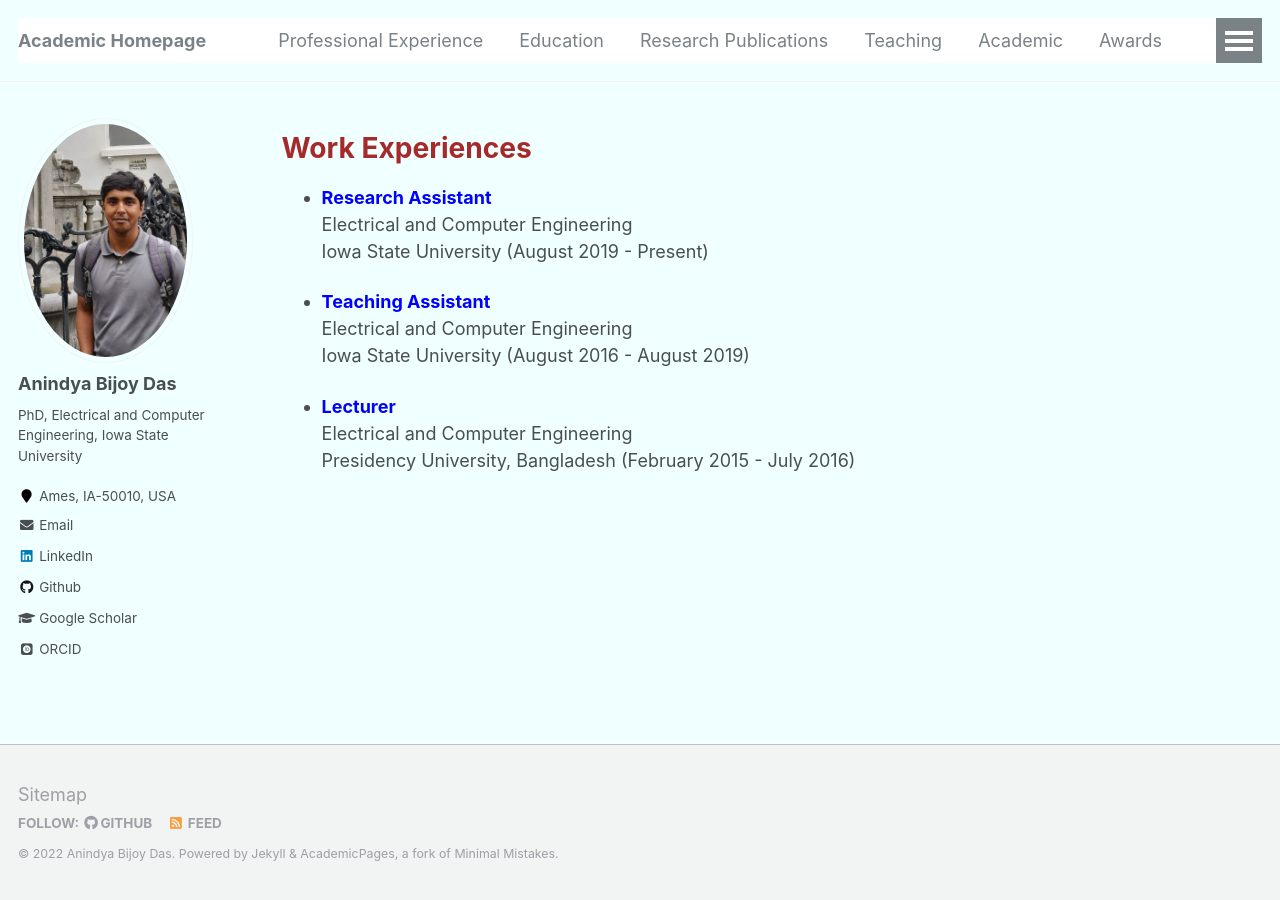
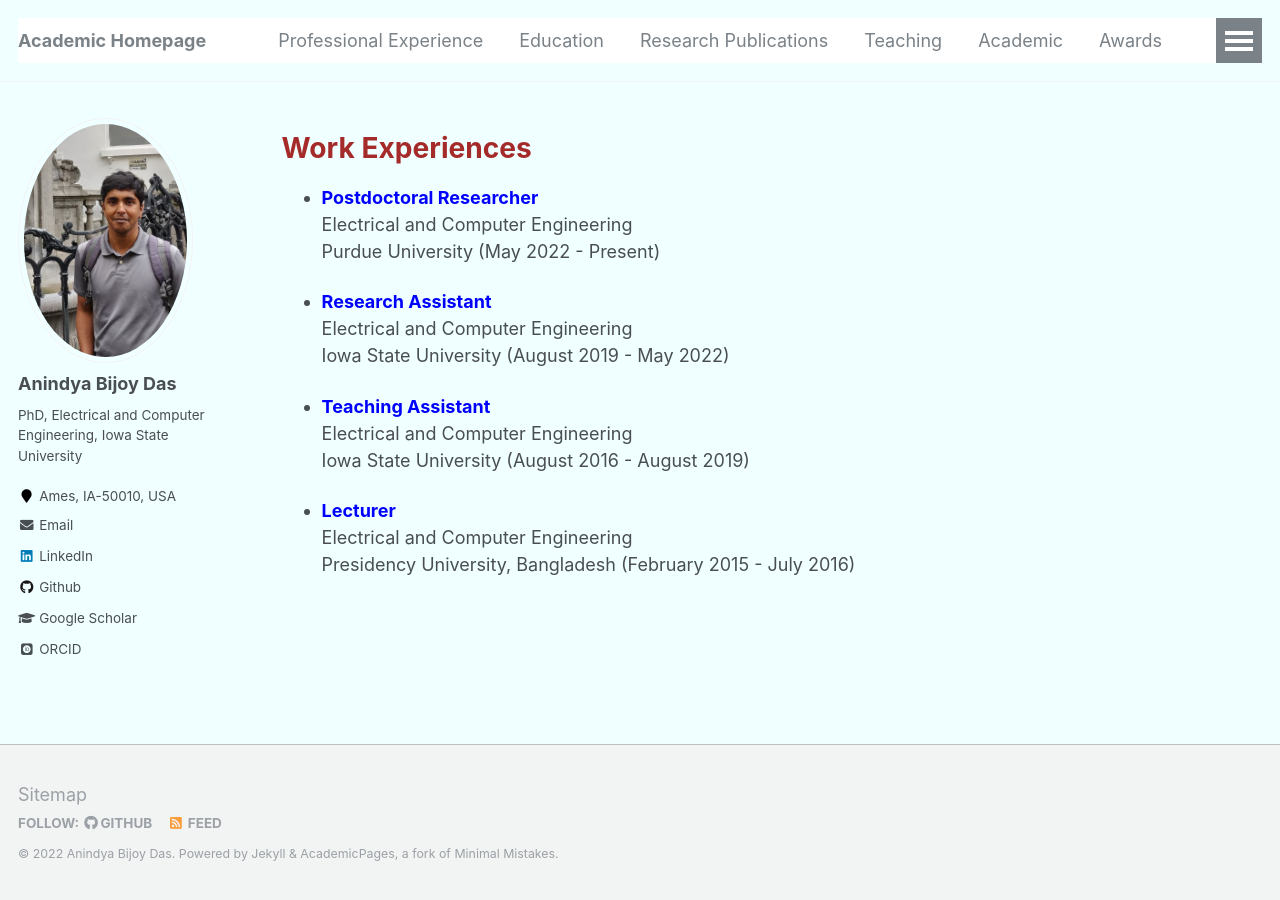
Before and after one commit to anindyabijoydas/portfolio, a Jekyll site: the page built from _pages/experience.md, in a window 1280 px wide. Built offline with Jekyll 4.4.1, drawn with Linux system fonts in a browser that asks for light colours; some web fonts are replaced.

Commit message:
Update experience.md

```diff
--- a/_pages/experience.md
+++ b/_pages/experience.md
@@ -14,7 +14,9 @@ redirect_from:
 
 <span style="color:brown">**Work Experiences**</span>
 ======
-* <span style="color:blue">**Research Assistant**</span> <br/> Electrical and Computer Engineering <br/> Iowa State University (August 2019 - Present)
+* <span style="color:blue">**Postdoctoral Researcher**</span> <br/> Electrical and Computer Engineering <br/> Purdue University (May 2022 - Present)
+
+* <span style="color:blue">**Research Assistant**</span> <br/> Electrical and Computer Engineering <br/> Iowa State University (August 2019 - May 2022)
 
 * <span style="color:blue">**Teaching Assistant**</span> <br/> Electrical and Computer Engineering <br/> Iowa State University (August 2016 - August 2019)
 
```
